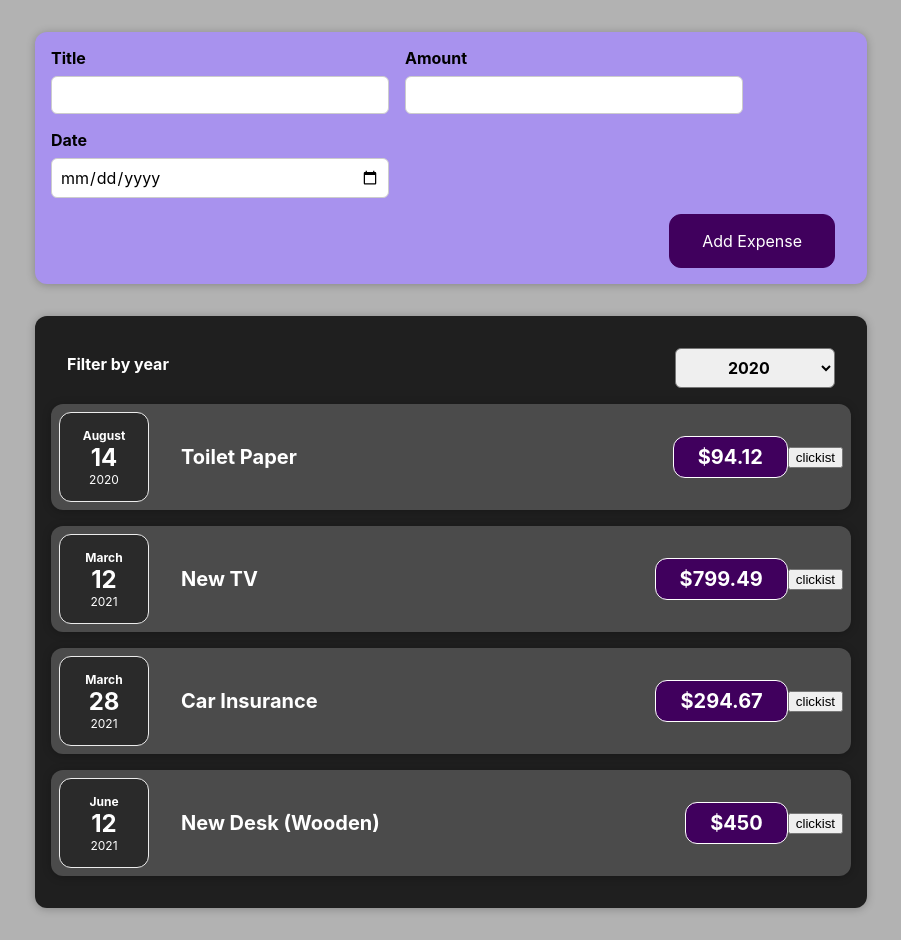
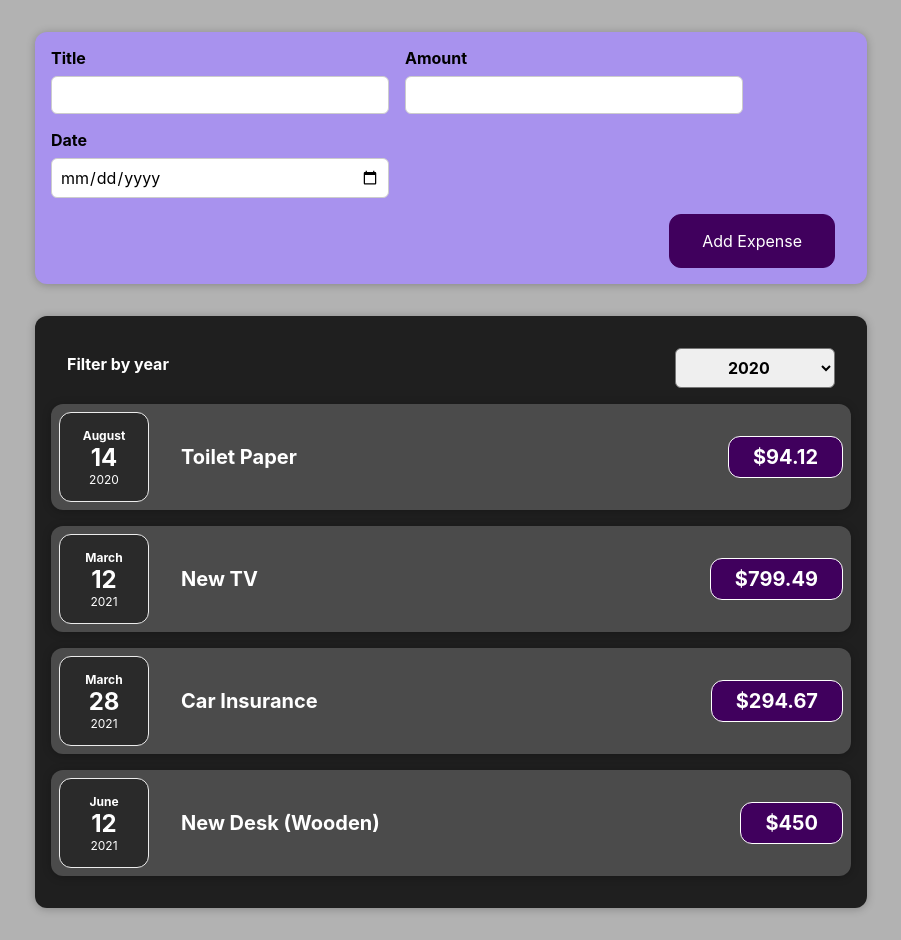
Before and after one commit to Isrealsix/expensesApp, a React (Create React App) app: page / in a window 1280 px wide. Shown: the whole page, without its empty margins (189-1090 px from the left). Built offline with nearby package versions, Linux system fonts and the light colour scheme.

Commit message:
minor changes

```diff
--- a/src/components/Expenses/ExpenseItem.js
+++ b/src/components/Expenses/ExpenseItem.js
@@ -1,25 +1,17 @@
-import React, { useState } from 'react';
+import React from 'react';
 
 import './ExpenseItem.css';
 import ExpenseDate from './ExpenseDate';
 import Card from '../UI/Card';
 
 const ExpenseItem = props => {
-	const [title, setTitle] = useState(props.title);
-
-	const clickHandler = () => {
-		console.log('clicked', title);
-		setTitle('Updated!');
-	};
-
 	return (
 		<Card className="expense-item">
 			<div className="expense-item__description">
 				<ExpenseDate date={props.date} />
-				<h2>{title}</h2>
+				<h2>{props.title}</h2>
 				<div className="expense-item__price">${props.amount}</div>
 			</div>
-			<button onClick={clickHandler}>clickist</button>
 		</Card>
 	);
 };
```
